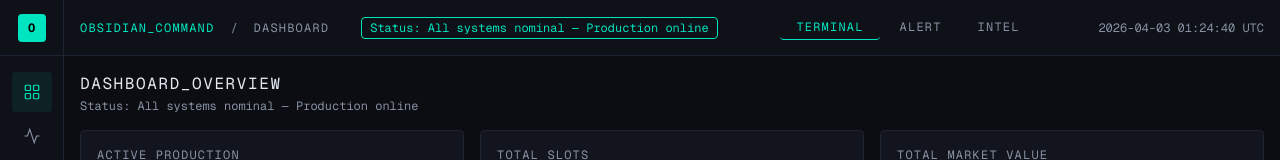
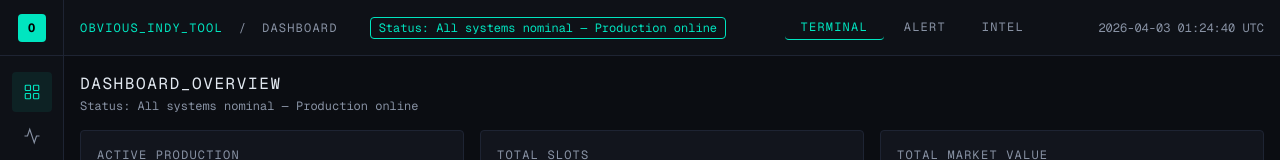
Before and after one commit to alpharahl/obvious-indy-tool, a Next.js app: page / in a window 1280 px wide. Shown: the top 160 px of the page. Built offline with nearby package versions, Linux system fonts and the light colour scheme.

Commit message:
update title and label to reflect project name

```diff
--- a/app/components/TopBar.tsx
+++ b/app/components/TopBar.tsx
@@ -34,7 +34,7 @@ export default function TopBar() {
       {/* Left: breadcrumb + status */}
       <div className="flex items-center gap-4">
         <span className="text-xs uppercase tracking-widest" style={{ color: "var(--accent)" }}>
-          Obsidian_Command
+          Obvious_Indy_Tool
         </span>
         <span className="text-xs" style={{ color: "var(--muted-fg)" }}>
           /
--- a/app/layout.tsx
+++ b/app/layout.tsx
@@ -8,7 +8,7 @@ const geistMono = Geist_Mono({
 });
 
 export const metadata: Metadata = {
-  title: "Obsidian Command",
+  title: "Obvious Indy Tool",
   description: "EVE Online industry logistics and crafting management",
 };
 
```
